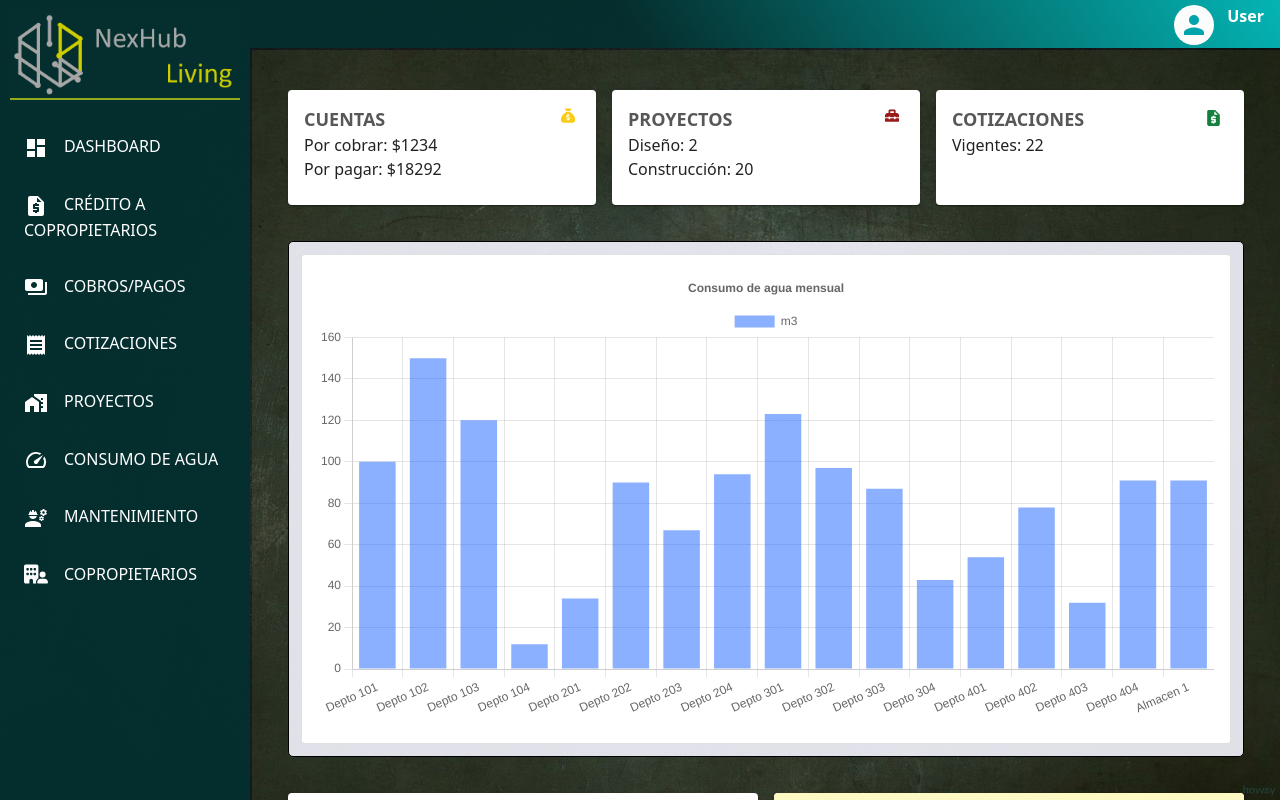
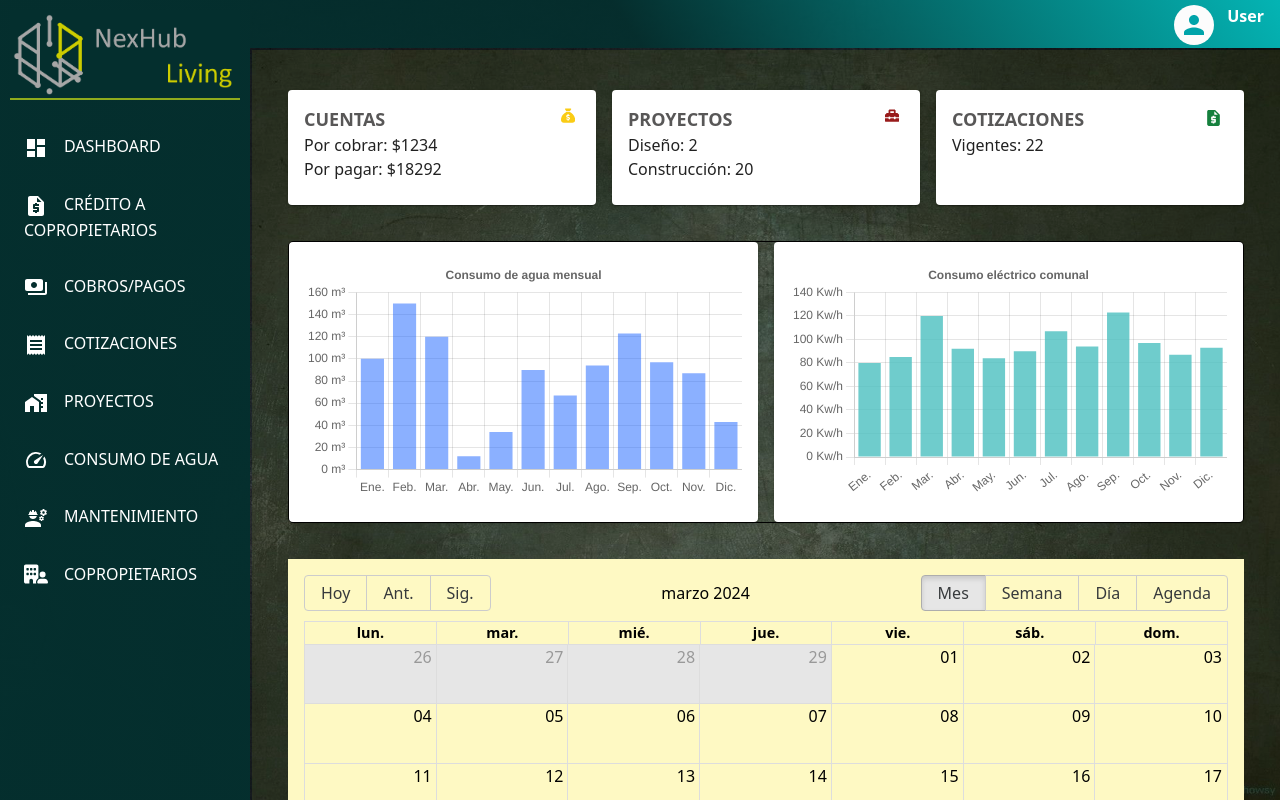
Before and after one commit to smartDCs/nexhub, a React (Vite) app: page /dashboard in a window 1280 px wide. Built offline with nearby package versions, Linux system fonts and the light colour scheme; no server answers; what @react-pdf/renderer would draw is missing.

Commit message:
Agregado el calendario con agenda

```diff
--- a/package.json
+++ b/package.json
@@ -26,6 +26,8 @@
     "firebase": "^10.11.1",
     "mui-datatables": "^4.3.0",
     "react": "^18.2.0",
+    "react-big-calendar": "^1.12.2",
+    "react-calendar": "^5.0.0",
     "react-chartjs-2": "^5.2.0",
     "react-dom": "^18.2.0",
     "react-firebase-hooks": "^5.1.1",
--- a/src/index.css
+++ b/src/index.css
@@ -296,13 +296,15 @@ padding: 0 0 0 0 !important;
 }
 .barChart{
   border-radius: 5px;
-  background-color: rgba(245,245,255,0.9);
+
   border: 1px solid ;
 
 }
+
 .agenda{
+  width: 100%;
+  height: 100%;
   display: flex;
-  justify-content: flex-start;
-  font-size: 9pt;
-  height: 150px !important;
+  align-items: center;
+  justify-content: space-around;
 }
--- a/src/pages/Dashboard.jsx
+++ b/src/pages/Dashboard.jsx
@@ -1,19 +1,21 @@
 import { Card, CardContent, TextField } from "@mui/material";
-import dayjs from "dayjs";
+
 import { useState } from "react";
 
 import "dayjs/locale/es-mx";
-
-import { AdapterDayjs } from "@mui/x-date-pickers/AdapterDayjs";
-import { LocalizationProvider } from "@mui/x-date-pickers/LocalizationProvider";
-
-import { DateCalendar } from "@mui/x-date-pickers/DateCalendar";
 
 import { FaSackDollar } from "react-icons/fa6";
 import { FaToolbox } from "react-icons/fa";
 
 import RequestQuoteIcon from "@mui/icons-material/RequestQuote";
 import { Bar } from "react-chartjs-2";
+
+import dayjs from "dayjs";
+
+import { Calendar, momentLocalizer } from "react-big-calendar";
+import "react-big-calendar/lib/css/react-big-calendar.css"; // Importa los estilos CSS
+
+import moment from "moment/min/moment-with-locales";
 
 import {
   Chart as ChartJS,
@@ -24,6 +26,7 @@ import {
   Tooltip,
   Legend,
 } from "chart.js";
+
 ChartJS.register(
   CategoryScale,
   LinearScale,
@@ -35,61 +38,154 @@ ChartJS.register(
 
 export const options = {
   responsive: true,
+  maintainAspectRatio: false,
   plugins: {
-    // legend: {
-    //  position: 'bottom'
-    //},
+    legend: {
+      position: "top",
+      display: false,
+    },
     title: {
       display: true,
       text: "Consumo de agua mensual",
+    },
+    tooltip: {
+      callbacks: {
+        label: (context) => {
+          const value = context.dataset.data[context.dataIndex];
+          return `${value} m³`;
+        },
+      },
+    },
+  },
+  scales: {
+    y: {
+      ticks: {
+        callback: function (value) {
+          return `${value} m³`;
+        },
+      },
+    },
+  },
+};
+
+export const options1 = {
+  responsive: true,
+  maintainAspectRatio: false,
+  cutout: "60%",
+  plugins: {
+    legend: {
+      position: "left",
+      display: false,
+    },
+
+    tooltip: {
+      callbacks: {
+        label: (context) => {
+          const value = context.dataset.data[context.dataIndex];
+          return `${value} Kw/h`;
+        },
+      },
+    },
+    title: {
+      display: true,
+      text: "Consumo eléctrico comunal",
+    },
+  },
+  scales: {
+    y: {
+      ticks: {
+        callback: function (value) {
+          return `${value} Kw/h`;
+        },
+      },
     },
   },
 };
 
 const labels = [
-  "Depto 101",
-  "Depto 102",
-  "Depto 103",
-  "Depto 104",
-  "Depto 201",
-  "Depto 202",
-  "Depto 203",
-  "Depto 204",
-  "Depto 301",
-  "Depto 302",
-  "Depto 303",
-  "Depto 304",
-  "Depto 401",
-  "Depto 402",
-  "Depto 403",
-  "Depto 404",
-  "Almacen 1",
+  "Ene.",
+  "Feb.",
+  "Mar.",
+  "Abr.",
+  "May.",
+  "Jun.",
+  "Jul.",
+  "Ago.",
+  "Sep.",
+  "Oct.",
+  "Nov.",
+  "Dic.",
 ];
 
 export const data = {
   labels,
   datasets: [
     {
-      label: "m3",
-      data: [
-        100, 150, 120, 12, 34, 90, 67, 94, 123, 97, 87, 43, 54, 78, 32, 91, 91,
-      ],
+      label: "m³",
+      data: [100, 150, 120, 12, 34, 90, 67, 94, 123, 97, 87, 43],
       backgroundColor: "rgba(25, 99, 255, 0.5)",
+    },
+  ],
+};
+export const data1 = {
+  labels,
+  datasets: [
+    {
+      label: "Kw/h",
+      data: [80, 85, 120, 92, 84, 90, 107, 94, 123, 97, 87, 93],
+      backgroundColor: ["rgba(75, 192, 192, 0.8)"],
     },
   ],
 };
 
 function Dashboard() {
+  moment.locale("es");
+
   const [fechaReunion, setFechaReunion] = useState();
 
   function enviarMensaje() {
     event.preventDefault();
-    alert(
-      "Se envió la comunicación para el día " +
-        "\n" +
-        fechaReunion
-    );
+    alert("Se envió la comunicación para el día " + "\n" + fechaReunion);
   }
+
+  const localizer = momentLocalizer(moment); // Configura el localizador
+
+  const eventos = [
+    {
+      title: "Reunión importante",
+      start: new Date("2024-05-15T10:00"),
+      end: new Date("2024-05-15T12:00"),
+    },
+    {
+      title: "Reunión 2",
+      start: new Date("2024-05-18T18:00"),
+      end: new Date("2024-05-18T20:00"),
+    },
+    {
+      title: "Reunión 3",
+      start: new Date("2024-06-01T18:00"),
+      end: new Date("2024-06-01T20:00"),
+    },
+    {
+      title: "Reunión 4",
+      start: new Date("2024-06-18T18:00"),
+      end: new Date("2024-06-18T20:00"),
+    },
+    {
+      allday: true,
+      start: new Date("2024-05-26T00:00"),
+      end: new Date("2024-05-27T23:59"),
+      title: "Vacaciones",
+    },
+    {
+      reservado: true,
+      start: new Date("2024-05-16T00:00"),
+      end: new Date("2024-05-17T23:59"),
+      title: "Cerrado por mantenimiento",
+    },
+    // Agrega más eventos aquí...
+  ];
+
   return (
     <div>
       <div className="grid grid-cols-3 gap-4 m-9">
@@ -131,11 +227,40 @@ function Dashboard() {
         </Card>
       </div>
       <div className="grid grid-cols-4 gap-4 m-9 barChart ">
-        <Card className="grid col-span-4 m-3" variant="outlined">
+        <Card className="col-span-2">
           <CardContent>
-            <Bar data={data} options={options} />
+            <Bar data={data} options={options} style={{ height: "30vh" }} />
           </CardContent>
         </Card>
+        <Card className="col-span-2">
+          <CardContent>
+            <Bar data={data1} options={options1} style={{ height: "30vh" }} />
+          </CardContent>
+        </Card>
+      </div>
+      <div style={{ height: "400px" }} className="m-9 bg-yellow-100 p-4">
+        <div className=" agenda">
+          <Calendar
+            localizer={localizer}
+            events={eventos}
+            startAccessor="start"
+            endAccessor="end"
+            style={{ width: "100%", height: "100%" }} // Ajusta la altura según tus necesidades
+            messages={{
+              next: "Sig.",
+              previous: "Ant.",
+              today: "Hoy",
+              month: "Mes",
+              week: "Semana",
+              day: "Día",
+              noEventsInRange: "No existen eventos programados",
+            }}
+            eventPropGetter={(event) => {
+              const backgroundColor = event.reservado ? "rgba(200,0,10,0.3)" : "blue";
+              return { style: { backgroundColor } };
+            }}
+          />
+        </div>
       </div>
       <div className="grid grid-cols-2 gap-4 m-9">
         <Card variant="elevation">
@@ -146,13 +271,13 @@ function Dashboard() {
               <TextField
                 label="Fecha y hora de la reunión *"
                 type="datetime-local"
-                defaultValue={dayjs().format("yyyy-MM-DDThh:mm:ss")}
+                defaultValue={dayjs().format("YYYY-MM-DDThh:mm")}
                 color="success"
                 InputLabelProps={{
                   shrink: true,
                 }}
                 fullWidth
-                onChange={(event)=>setFechaReunion(event.target.value)}
+                onChange={(event) => setFechaReunion(event.target.value)}
                 className="mt-4"
               />
             </div>
@@ -166,14 +291,8 @@ function Dashboard() {
             </form>
           </CardContent>
         </Card>
-        <Card variant="elevation" className="grid col-span-1 ">
-          <CardContent className="bg-yellow-100 ">
-            <LocalizationProvider dateAdapter={AdapterDayjs} adapterLocale="es">
-              <DateCalendar />
-            </LocalizationProvider>
-          </CardContent>
-        </Card>
       </div>
+
     </div>
   );
 }
```
Also changed, not shown: 1 other file (tests, documents, lock files or other folders).
